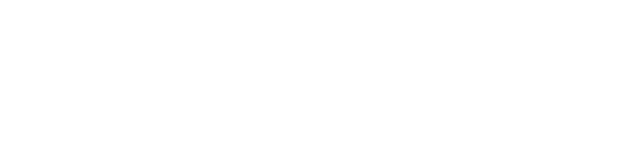
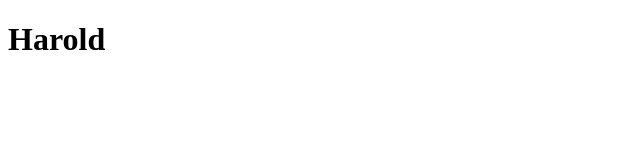
Before and after one commit to Haak8267/Githubpractice, a plain HTML site: page index.html in a window 1280 px wide. Shown: the whole page, without its empty margins (0-640 px from the left). Drawn offline with Linux system fonts and the light colour scheme.

Commit message:
made changes

```diff
--- a/index.html
+++ b/index.html
@@ -6,6 +6,6 @@
     <title>Document</title>
 </head>
 <body>
-
+    <h1> Harold</h1>
 </body>
 </html>
```
